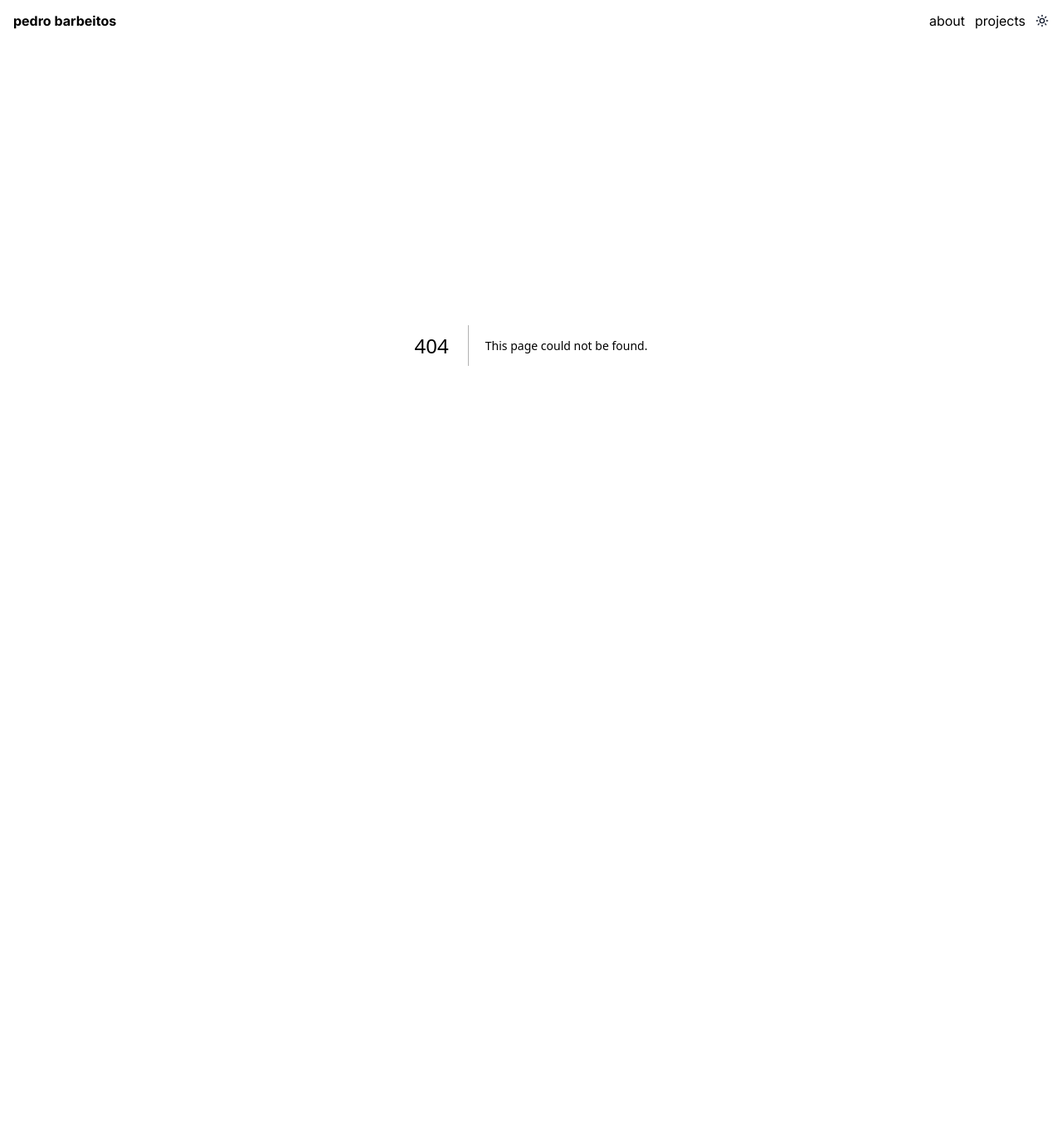
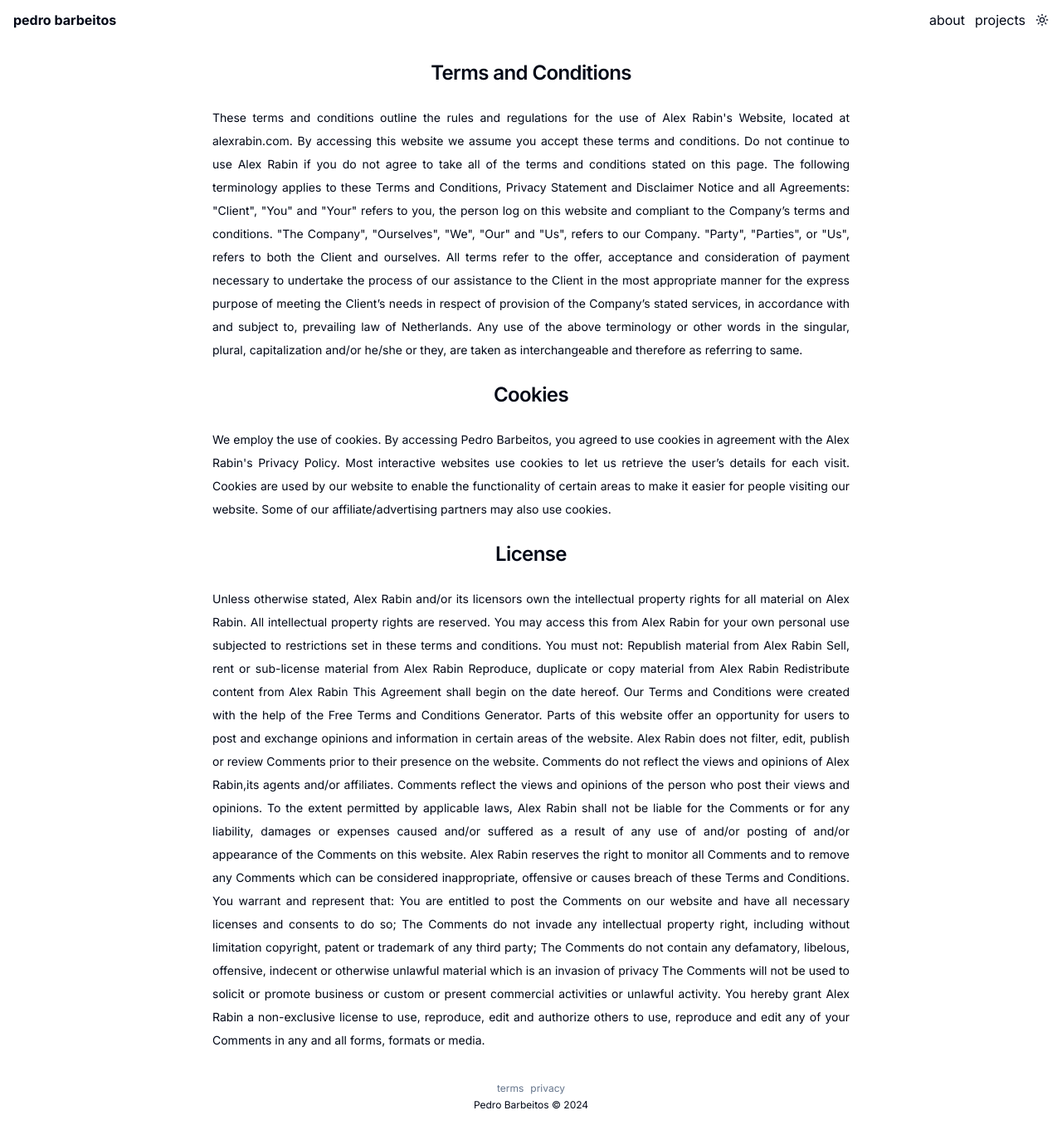
Before and after one commit to pedrobarbeitos/pedrobarbeitos.dev_v3, a Next.js app: page /terms in a window 1280 px wide. Before the commit this address had no page. Shown: the whole page at 83% size. Before the commit the page ends 800 px from the top, so only its background shows below. Built offline with nearby package versions, Linux system fonts and the light colour scheme.

Commit message:
film collection page and api fetch added

```diff
--- a/app/layout.tsx
+++ b/app/layout.tsx
@@ -24,7 +24,7 @@ export default function RootLayout({
     <html lang="en">
       <body
         className={cn(
-          " flex flex-col items-center overflow-hidden h-dvh bg-background font-sans antialiased px-4 py-2",
+          " flex flex-col items-center min-h-dvh bg-background font-sans antialiased px-4 pb-4 overflow-auto",
           fontSans.variable
         )}
       >
--- /dev/null
+++ b/app/projects/page.tsx
@@ -0,0 +1,14 @@
+import Footer from "@/components/Footer";
+import Image from "next/image";
+import Link from "next/link";
+
+export default function Projects() {
+  return (
+    <main className=" grow flex w-full flex-col items-center">
+      <section className="flex grow">
+        <Link href="/projects/film-collection">Film collection</Link>
+      </section>
+      <Footer />
+    </main>
+  );
+}
--- /dev/null
+++ b/app/terms/page.tsx
@@ -0,0 +1,86 @@
+import React from "react";
+import Footer from "@/components/Footer";
+
+export default function Terms() {
+  return (
+    <main className=" grow flex w-full flex-col items-center">
+      <section className="flex grow flex-col items-center max-w-3xl">
+        <h3 className="scroll-m-20 text-2xl font-semibold tracking-tight mt-6">
+          Terms and Conditions
+        </h3>
+        <p className="leading-7 text-sm [&:not(:first-child)]:mt-6 text-justify">
+          These terms and conditions outline the rules and regulations for the
+          use of Alex Rabin's Website, located at alexrabin.com. By accessing
+          this website we assume you accept these terms and conditions. Do not
+          continue to use Alex Rabin if you do not agree to take all of the
+          terms and conditions stated on this page. The following terminology
+          applies to these Terms and Conditions, Privacy Statement and
+          Disclaimer Notice and all Agreements: "Client", "You" and "Your"
+          refers to you, the person log on this website and compliant to the
+          Company’s terms and conditions. "The Company", "Ourselves", "We",
+          "Our" and "Us", refers to our Company. "Party", "Parties", or "Us",
+          refers to both the Client and ourselves. All terms refer to the offer,
+          acceptance and consideration of payment necessary to undertake the
+          process of our assistance to the Client in the most appropriate manner
+          for the express purpose of meeting the Client’s needs in respect of
+          provision of the Company’s stated services, in accordance with and
+          subject to, prevailing law of Netherlands. Any use of the above
+          terminology or other words in the singular, plural, capitalization
+          and/or he/she or they, are taken as interchangeable and therefore as
+          referring to same.
+        </p>
+        <h4 className="scroll-m-20 text-2xl font-semibold tracking-tight mt-6">
+          Cookies
+        </h4>
+        <p className="leading-7 text-sm [&:not(:first-child)]:mt-6 text-justify">
+          We employ the use of cookies. By accessing Pedro Barbeitos, you agreed
+          to use cookies in agreement with the Alex Rabin's Privacy Policy. Most
+          interactive websites use cookies to let us retrieve the user’s details
+          for each visit. Cookies are used by our website to enable the
+          functionality of certain areas to make it easier for people visiting
+          our website. Some of our affiliate/advertising partners may also use
+          cookies.
+        </p>
+        <h4 className="scroll-m-20 text-2xl font-semibold tracking-tight mt-6">
+          License
+        </h4>
+        <p className="leading-7 text-sm [&:not(:first-child)]:mt-6 text-justify">
+          Unless otherwise stated, Alex Rabin and/or its licensors own the
+          intellectual property rights for all material on Alex Rabin. All
+          intellectual property rights are reserved. You may access this from
+          Alex Rabin for your own personal use subjected to restrictions set in
+          these terms and conditions. You must not: Republish material from Alex
+          Rabin Sell, rent or sub-license material from Alex Rabin Reproduce,
+          duplicate or copy material from Alex Rabin Redistribute content from
+          Alex Rabin This Agreement shall begin on the date hereof. Our Terms
+          and Conditions were created with the help of the Free Terms and
+          Conditions Generator. Parts of this website offer an opportunity for
+          users to post and exchange opinions and information in certain areas
+          of the website. Alex Rabin does not filter, edit, publish or review
+          Comments prior to their presence on the website. Comments do not
+          reflect the views and opinions of Alex Rabin,its agents and/or
+          affiliates. Comments reflect the views and opinions of the person who
+          post their views and opinions. To the extent permitted by applicable
+          laws, Alex Rabin shall not be liable for the Comments or for any
+          liability, damages or expenses caused and/or suffered as a result of
+          any use of and/or posting of and/or appearance of the Comments on this
+          website. Alex Rabin reserves the right to monitor all Comments and to
+          remove any Comments which can be considered inappropriate, offensive
+          or causes breach of these Terms and Conditions. You warrant and
+          represent that: You are entitled to post the Comments on our website
+          and have all necessary licenses and consents to do so; The Comments do
+          not invade any intellectual property right, including without
+          limitation copyright, patent or trademark of any third party; The
+          Comments do not contain any defamatory, libelous, offensive, indecent
+          or otherwise unlawful material which is an invasion of privacy The
+          Comments will not be used to solicit or promote business or custom or
+          present commercial activities or unlawful activity. You hereby grant
+          Alex Rabin a non-exclusive license to use, reproduce, edit and
+          authorize others to use, reproduce and edit any of your Comments in
+          any and all forms, formats or media.
+        </p>
+      </section>
+      <Footer />
+    </main>
+  );
+}
--- a/components/Footer.tsx
+++ b/components/Footer.tsx
@@ -3,9 +3,9 @@ import Link from "next/link";
 
 export default function Footer() {
   return (
-    <div className=" text-xs flex flex-col items-center ">
+    <div className=" text-xs flex flex-col items-center pt-8">
       <div className=" flex justify-between w-auto gap-2 items-center h-6 text-muted-foreground">
-        <Link href="">terms</Link>
+        <Link href="/terms">terms</Link>
         <Link href="">privacy</Link>
       </div>
       <p>Pedro Barbeitos © 2024</p>
--- a/components/Navbar.tsx
+++ b/components/Navbar.tsx
@@ -4,15 +4,15 @@ import { ModeToggle } from "./ModeToggle";
 
 export default function Navbar() {
   return (
-    <div className="flex flex-wrap justify-between items-center w-full h-9">
+    <div className="flex flex-wrap justify-between items-center w-full h-12 sticky top-0 bg-background ">
       <div className="flex items-center h-6">
-        <Link href="">
+        <Link href="/">
           <b>pedro barbeitos</b>
         </Link>
       </div>
       <div className="flex justify-between w-auto gap-3 items-center h-6">
         <Link href="">about</Link>
-        <Link href="">projects</Link>
+        <Link href="/projects">projects</Link>
         <ModeToggle />
       </div>
     </div>
--- a/next.config.js
+++ b/next.config.js
@@ -1,4 +1,22 @@
 /** @type {import('next').NextConfig} */
-const nextConfig = {}
+const nextConfig = {
+    reactStrictMode: true,
+    images: {
+      remotePatterns: [
+        {
+          protocol: "https",
+          hostname: "i.discogs.com",
+          port: "",
+          pathname: "/**",
+        },
+        {
+          protocol: "https",
+          hostname: "image.tmdb.org",
+          port: "",
+          pathname: "/**",
+        },
+      ],
+    },
+}
 
 module.exports = nextConfig
```
Also changed, not shown: app/projects/film-collection/page.tsx (added, +91 -0 lines).
